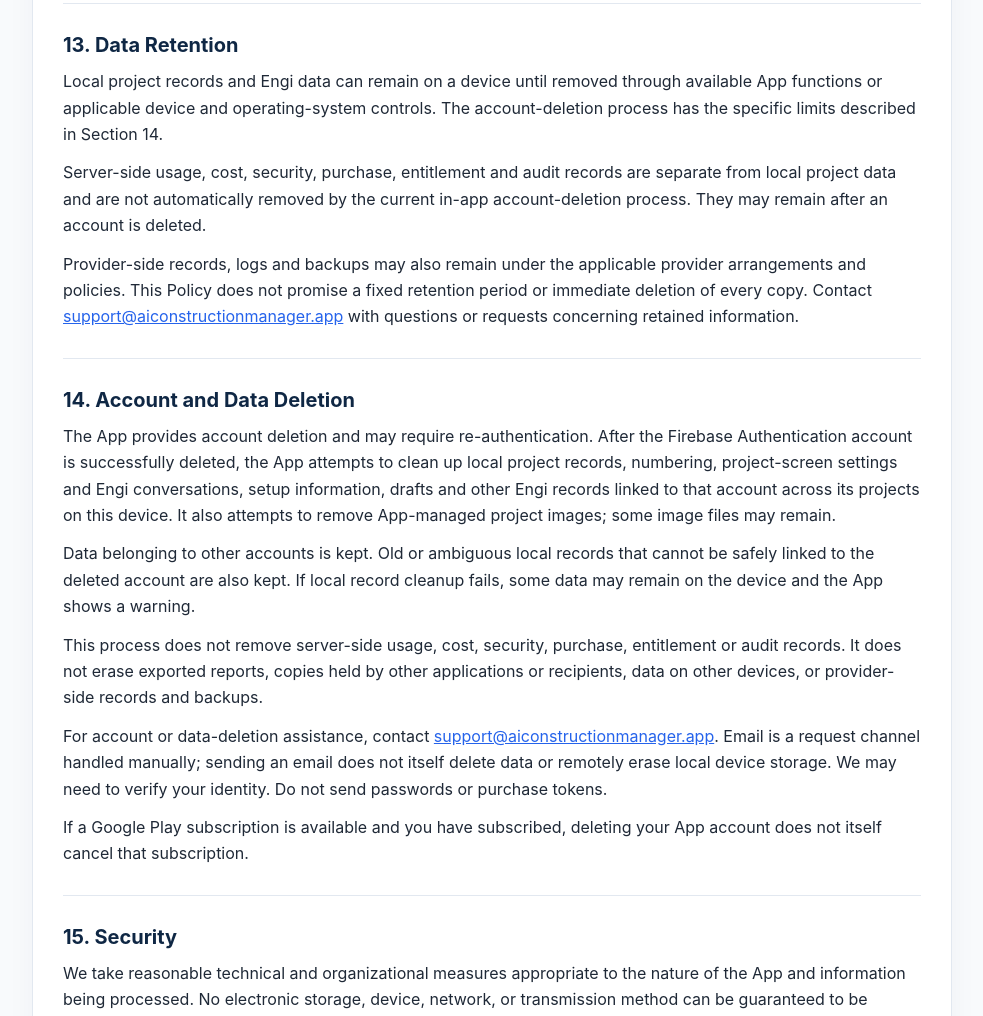
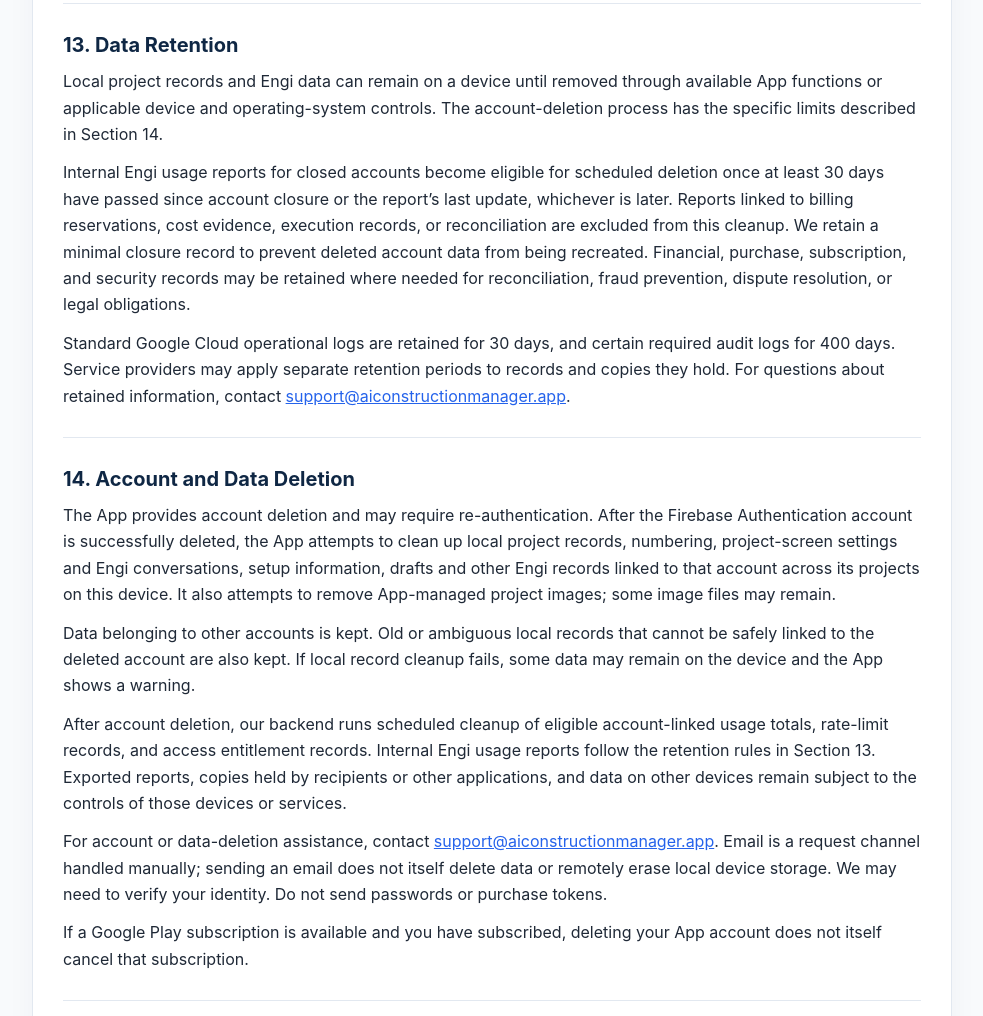
Before and after one commit to motasemalfokaha/aiconstructionmanager-website, a plain HTML site: page privacy/index.html in a window 1280 px wide. Shown: the part 3838-4854 px from the top of the page, without its empty margins (148-1131 px from the left). Drawn offline with Linux system fonts and the light colour scheme.

Commit message:
docs: clarify Engi data retention

```diff
--- a/privacy/index.html
+++ b/privacy/index.html
@@ -82,13 +82,13 @@
 </section>
 <section><h2>13. Data Retention</h2>
 <p>Local project records and Engi data can remain on a device until removed through available App functions or applicable device and operating-system controls. The account-deletion process has the specific limits described in Section 14.</p>
-<p>Server-side usage, cost, security, purchase, entitlement and audit records are separate from local project data and are not automatically removed by the current in-app account-deletion process. They may remain after an account is deleted.</p>
-<p>Provider-side records, logs and backups may also remain under the applicable provider arrangements and policies. This Policy does not promise a fixed retention period or immediate deletion of every copy. Contact <a href="mailto:support@aiconstructionmanager.app">support@aiconstructionmanager.app</a> with questions or requests concerning retained information.</p>
+<p>Internal Engi usage reports for closed accounts become eligible for scheduled deletion once at least 30 days have passed since account closure or the report’s last update, whichever is later. Reports linked to billing reservations, cost evidence, execution records, or reconciliation are excluded from this cleanup. We retain a minimal closure record to prevent deleted account data from being recreated. Financial, purchase, subscription, and security records may be retained where needed for reconciliation, fraud prevention, dispute resolution, or legal obligations.</p>
+<p>Standard Google Cloud operational logs are retained for 30 days, and certain required audit logs for 400 days. Service providers may apply separate retention periods to records and copies they hold. For questions about retained information, contact <a href="mailto:support@aiconstructionmanager.app">support@aiconstructionmanager.app</a>.</p>
 </section>
 <section><h2>14. Account and Data Deletion</h2>
 <p>The App provides account deletion and may require re-authentication. After the Firebase Authentication account is successfully deleted, the App attempts to clean up local project records, numbering, project-screen settings and Engi conversations, setup information, drafts and other Engi records linked to that account across its projects on this device. It also attempts to remove App-managed project images; some image files may remain.</p>
 <p>Data belonging to other accounts is kept. Old or ambiguous local records that cannot be safely linked to the deleted account are also kept. If local record cleanup fails, some data may remain on the device and the App shows a warning.</p>
-<p>This process does not remove server-side usage, cost, security, purchase, entitlement or audit records. It does not erase exported reports, copies held by other applications or recipients, data on other devices, or provider-side records and backups.</p>
+<p>After account deletion, our backend runs scheduled cleanup of eligible account-linked usage totals, rate-limit records, and access entitlement records. Internal Engi usage reports follow the retention rules in Section 13. Exported reports, copies held by recipients or other applications, and data on other devices remain subject to the controls of those devices or services.</p>
 <p>For account or data-deletion assistance, contact <a href="mailto:support@aiconstructionmanager.app">support@aiconstructionmanager.app</a>. Email is a request channel handled manually; sending an email does not itself delete data or remotely erase local device storage. We may need to verify your identity. Do not send passwords or purchase tokens.</p>
 <p>If a Google Play subscription is available and you have subscribed, deleting your App account does not itself cancel that subscription.</p>
 </section>
```
